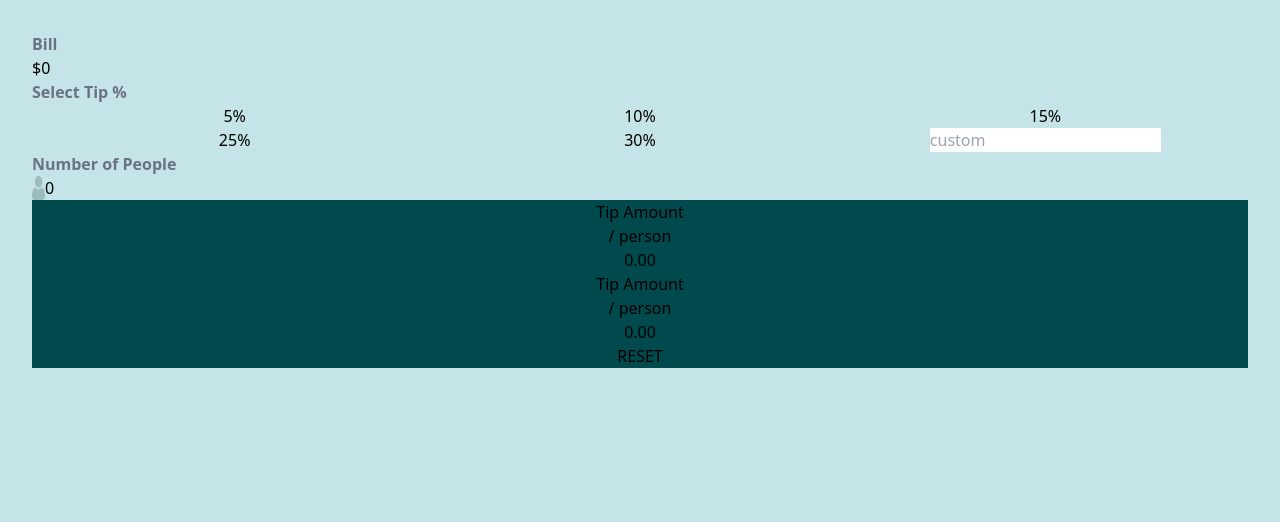
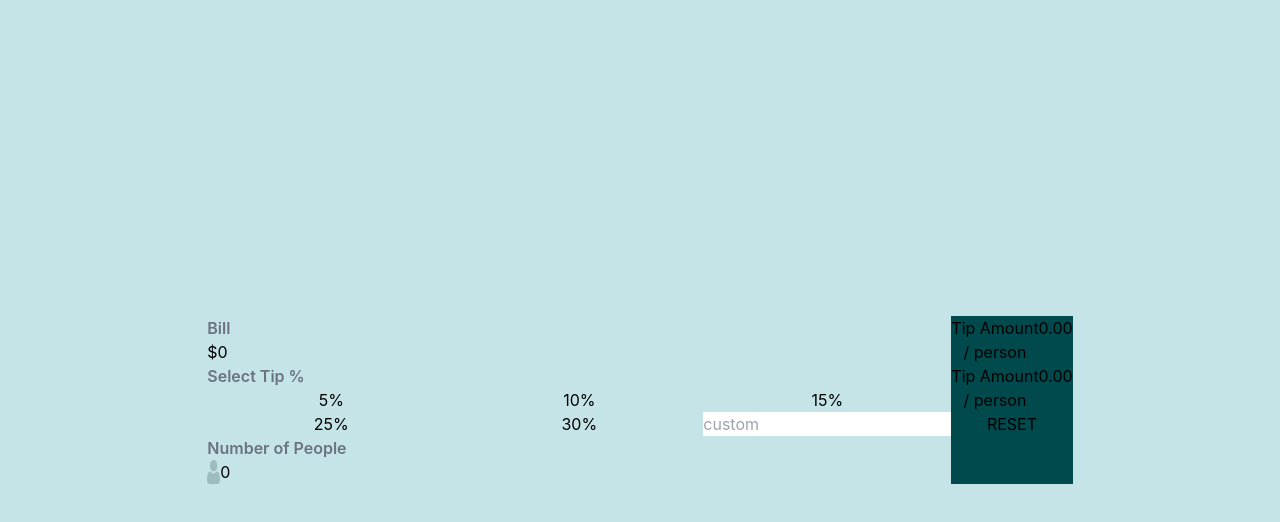
Before and after one commit to Maryiamreda/Tip-calculator-app, a React (Vite) app: page / in a window 1280 px wide. Shown: the top 522 px of the page. Built offline with nearby package versions, Linux system fonts and the light colour scheme.

Commit message:
align items in center

```diff
--- a/src/App.tsx
+++ b/src/App.tsx
@@ -9,8 +9,11 @@ function App() {
   return (
 
     <div >
-      <Options />
-      <TipAmount />
+      <div className='flex'>
+        <Options />
+        <TipAmount />
+      </div>
+
     </div>
   )
 }
--- a/src/components/tip-amount.tsx
+++ b/src/components/tip-amount.tsx
@@ -3,14 +3,14 @@ const TipAmount = () => {
     return (
         <div className="bg-darkCyan">
             <div>
-                <div>
-                    <div>
+                <div className="flex">
+                    <div >
                         <h2>  Tip Amount   </h2>
                         <h3> / person</h3>
                     </div>
                     <h1>0.00</h1>
                 </div>
-                <div>
+                <div className="flex">
                     <div>
                         <h2>  Tip Amount   </h2>
                         <h3> / person</h3>
--- a/src/index.css
+++ b/src/index.css
@@ -3,20 +3,20 @@
 @tailwind utilities;
 
 :root {
-  /* font-family: Inter, system-ui, Avenir, Helvetica, Arial, sans-serif;
-  line-height: 1.5;
-  font-weight: 400;
+  font-family: Inter, system-ui, Avenir, Helvetica, Arial, sans-serif;
 
-  color-scheme: light dark;
-  color: rgba(255, 255, 255, 0.87);
-  background-color: #242424;
-
-  font-synthesis: none;
   text-rendering: optimizeLegibility;
   -webkit-font-smoothing: antialiased;
-  -moz-osx-font-smoothing: grayscale; */
+  -moz-osx-font-smoothing: grayscale;
 }
 
 body {
+  margin: 0;
+  display: flex;
+  place-items: center;
+  justify-content: center;
+  align-items: center;
+  min-width: 320px;
+  min-height: 100vh;
   background-color: hsl(185, 41%, 84%);
 }
```
